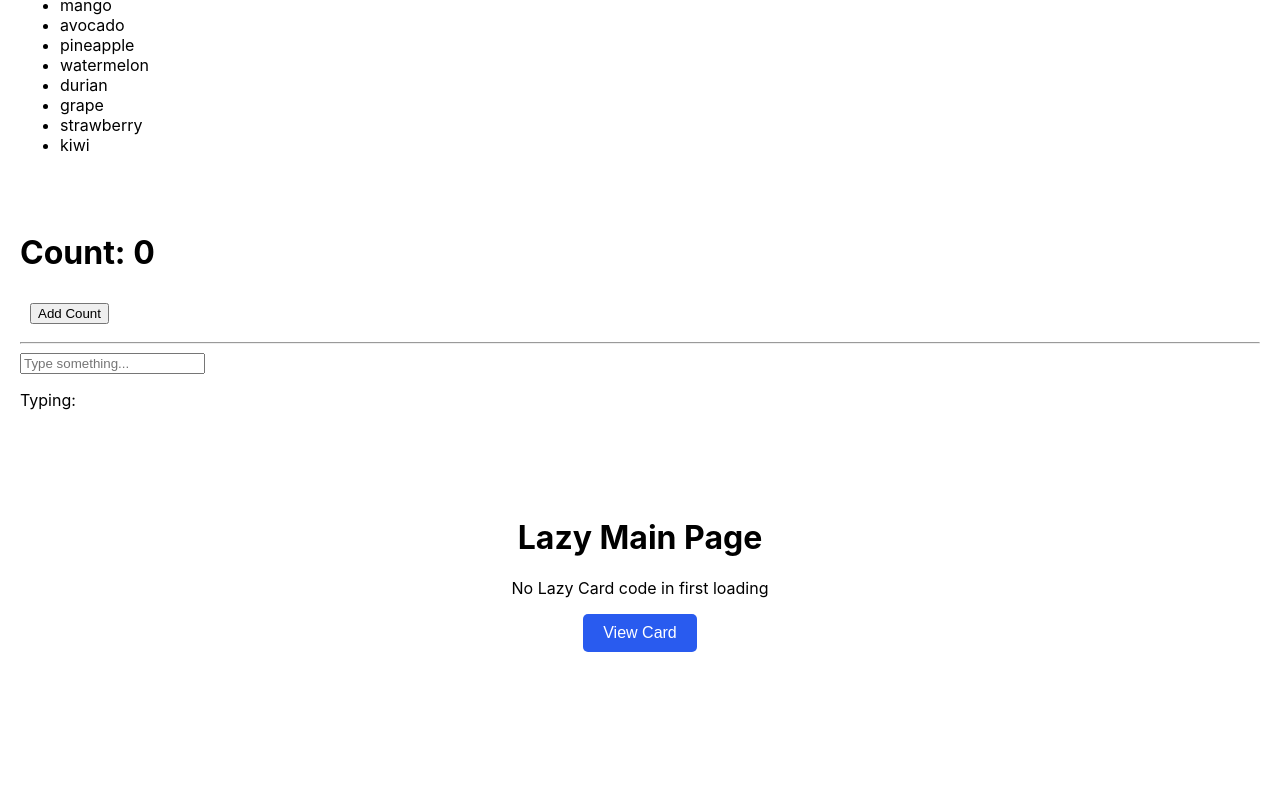
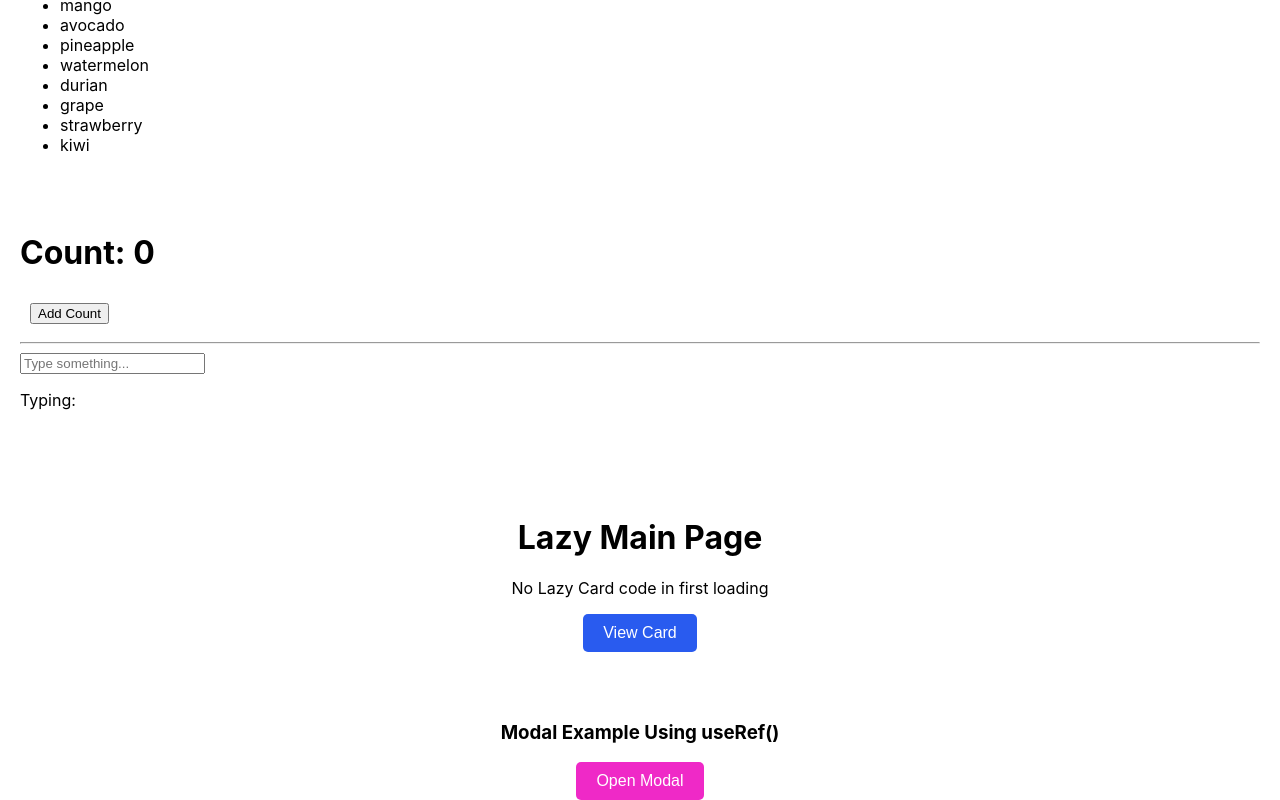
Before and after one commit to TheintTheint298/01-homework, a React (Create React App) app: page / in a window 1280 px wide. Shown: the part 885-1685 px from the top of the page. Before the commit the page ends 1587 px from the top, so only its background shows below. Built offline with nearby package versions, Linux system fonts and the light colour scheme.

Commit message:
feat: modal with useRef

```diff
--- a/src/App.js
+++ b/src/App.js
@@ -7,6 +7,7 @@ import DigitalClock from "./component/DigitalClock";
 import FilterItems from "./component/FilterItems";
 import Count from "./component/Count";
 import LazyMainPage from "./component/LazyMainPage";
+import Modal from "./component/Modal";
 
 function App() {
   const images = [
@@ -24,6 +25,7 @@ function App() {
       <FilterItems />
       <Count />
       <LazyMainPage />
+      <Modal />
     </>
   );
 }
--- /dev/null
+++ b/src/component/Modal.js
@@ -0,0 +1,81 @@
+import { useEffect, useRef, useState } from "react";
+
+const styles = {
+  openButton: {
+    padding: "10px 20px",
+    border: "none",
+    borderRadius: "5px",
+    backgroundColor: "#ef29c7",
+    color: "#fff",
+    fontSize: "16px",
+    cursor: "pointer",
+  },
+  overlay: {
+    position: "fixed",
+    top: 0,
+    left: 0,
+    right: 0,
+    bottom: 0,
+    backgroundColor: "rgba(0,0,0,0.5)",
+    display: "flex",
+    justifyContent: "center",
+    alignItems: "center",
+  },
+  modal: {
+    backgroundColor: "white",
+    padding: "20px",
+    borderRadius: "8px",
+    width: "300px",
+    boxShadow: "0 2px 10px rgba(0,0,0,0.1)",
+  },
+  closeButton: {
+    padding: "10px 20px",
+    border: "none",
+    borderRadius: "5px",
+    backgroundColor: "#ef2957",
+    color: "#fff",
+    fontSize: "14px",
+    cursor: "pointer",
+  },
+};
+export default function Modal() {
+  const [isOpen, setIsOpen] = useState(false);
+  const modalRef = useRef(null);
+
+  useEffect(() => {
+    function handleClickOutside(event) {
+      if (modalRef.current && !modalRef.current.contains(event.target)) {
+        setIsOpen(false);
+      }
+    }
+
+    if (isOpen) {
+      document.addEventListener("mousedown", handleClickOutside);
+    }
+
+    return () => {
+      document.addEventListener("mousedown", handleClickOutside);
+    };
+  }, [isOpen]);
+
+  return (
+    <div style={{ textAlign: "center" }}>
+      <h3>Modal Example Using useRef()</h3>
+      <button onClick={() => setIsOpen(true)} style={styles.openButton}>
+        Open Modal
+      </button>
+
+      {isOpen && (
+        <div style={styles.overlay}>
+          <div ref={modalRef} style={styles.modal}>
+            <h2>Modal Title</h2>
+            <p>This is modal body.</p>
+            <button onClick={() => setIsOpen(false)} style={styles.closeButton}>
+              Close
+            </button>
+          </div>
+        </div>
+      )}
+    </div>
+  );
+}
```
